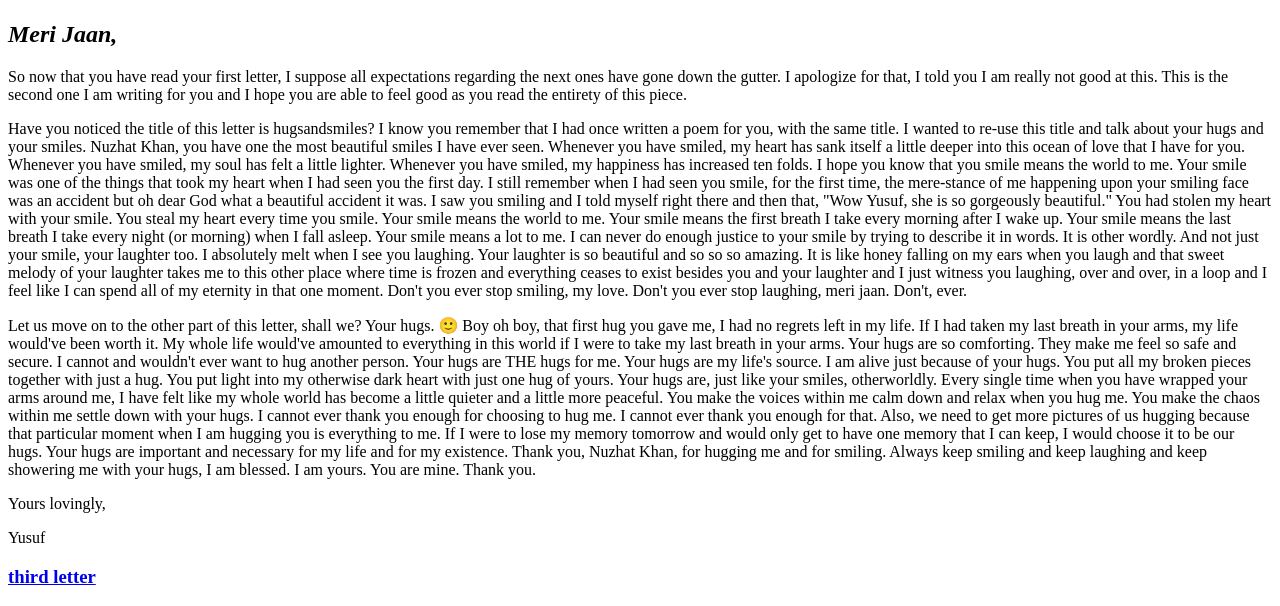
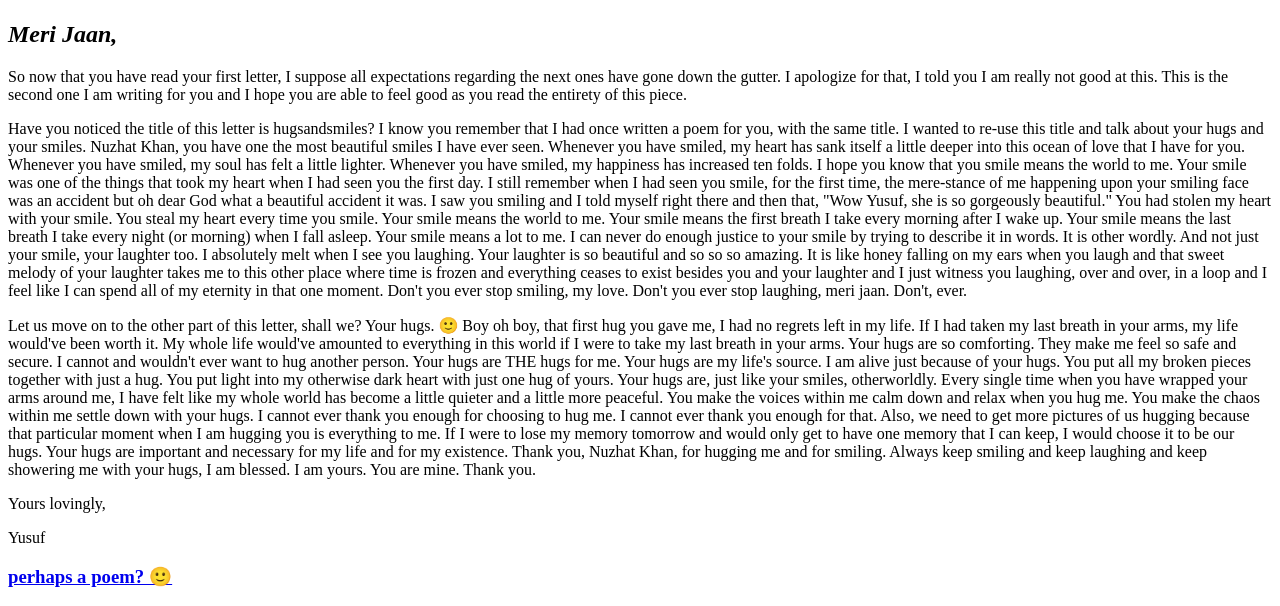
Before and after one commit to ImpDelight/hugsandsmiles, a plain HTML site: page index.html in a window 1280 px wide. Shown: the part 311-917 px from the top of the page. Drawn offline with Linux system fonts and the light colour scheme.

Commit message:
Update index.html

```diff
--- a/index.html
+++ b/index.html
@@ -31,7 +31,7 @@ Yusuf
 </p>
 
 <h3>
-<a href="https://www.google.com/"> third letter </a> </h3>
+<a href="https://impdelight.github.io/anightofyouandme/"> perhaps a poem? 🙂 </a> </h3>
 
 
 </body>
```
